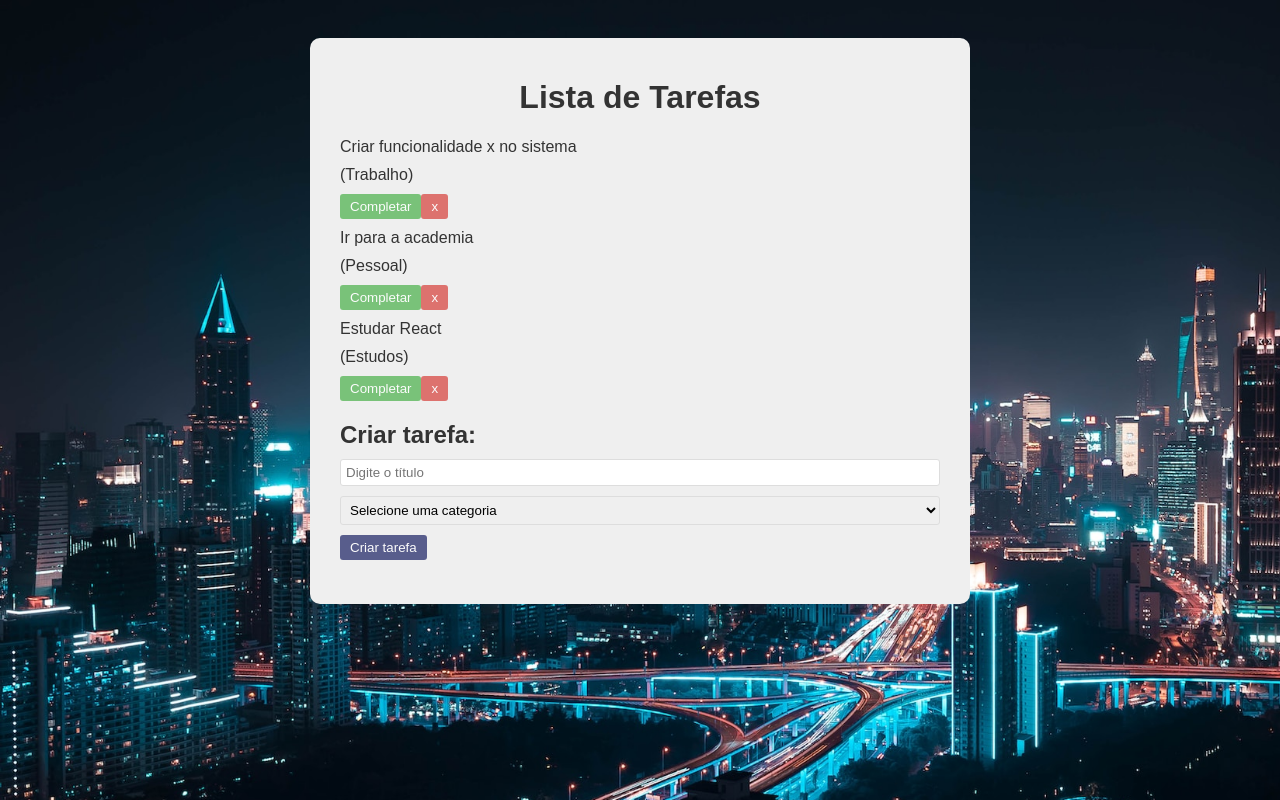
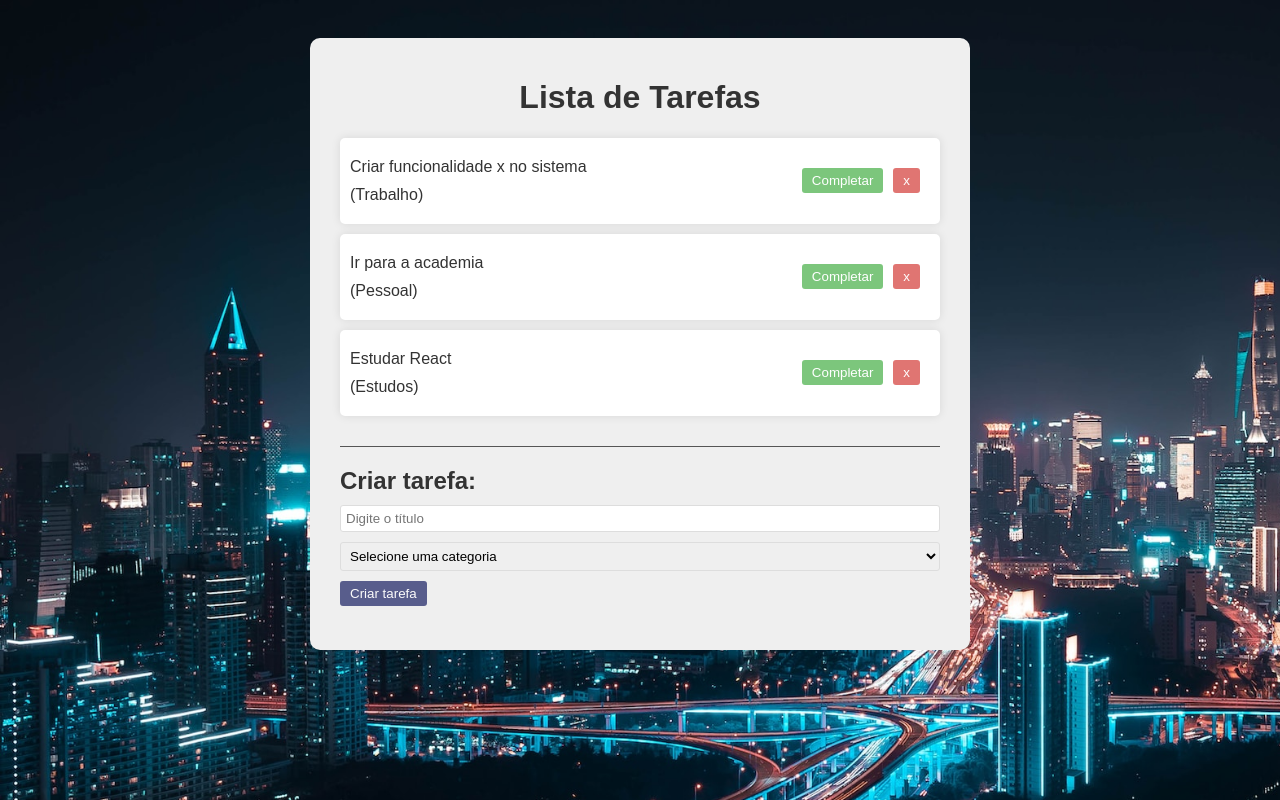
Before and after one commit to Bruno-Vitor/react-to-do-list, a React (Vite) app in the folder todo/: page / in a window 1280 px wide. Shown: the top 800 px of the page. Built offline with nearby package versions, Linux system fonts and the light colour scheme.

Commit message:
Update 1.4

```diff
--- a/todo/src/App.css
+++ b/todo/src/App.css
@@ -35,6 +35,7 @@
   background-color: #333974;
   color: #fff;
   padding: 5px 10px;
+  margin-right: 10px;
   border: none;
   border-radius: 3px;
   cursor: pointer;
@@ -44,6 +45,23 @@
 
 button:hover {
   opacity: 1;
+}
+
+.todo-list {
+  margin-bottom: 20px;
+  padding-bottom: 20px;
+  border-bottom: 1px solid #555;
+}
+
+.todo {
+  background-color: #fff;
+  box-shadow: 0 0 10px rgba(0, 0, 0, 0.1);
+  padding: 10px;
+  margin-bottom: 10px;
+  border-radius: 5px;
+  display: flex;
+  align-items: center;
+  justify-content: space-between;
 }
 
 .complete {
--- a/todo/src/App.jsx
+++ b/todo/src/App.jsx
@@ -39,12 +39,20 @@
     setTodos(newTodos);
   };
 
+  const removeTodo = (id) => {
+    const newTodos = [...todos];
+    const filteredTodos = newTodos.filter((todo) =>
+      todo.id !== id ? todo : null
+      );
+      setTodos(filteredTodos);
+  };
+
   return (
     <div className="app">
       <h1>Lista de Tarefas</h1>
       <div className="todo-list">
         {todos.map((todo) => (
-          <Todo key={todo.id} todo={todo} />
+          <Todo key={todo.id} todo={todo} removeTodo={removeTodo} />
         ))}
       </div>
       <TodoForm addTodo={addTodo} />
--- a/todo/src/components/Todo.jsx
+++ b/todo/src/components/Todo.jsx
@@ -1,6 +1,6 @@
 import React from 'react';
 
-const Todo = ({ todo }) => {
+const Todo = ({ todo, removeTodo }) => {
   return (
     <div className="todo">
       <div className="content">
@@ -9,7 +9,7 @@
       </div>
       <div>
         <button className='complete'>Completar</button>
-        <button className='remove'>x</button>
+        <button className='remove' onClick={() => removeTodo(todo.id)}>x</button>
       </div>
     </div>
   )
```
